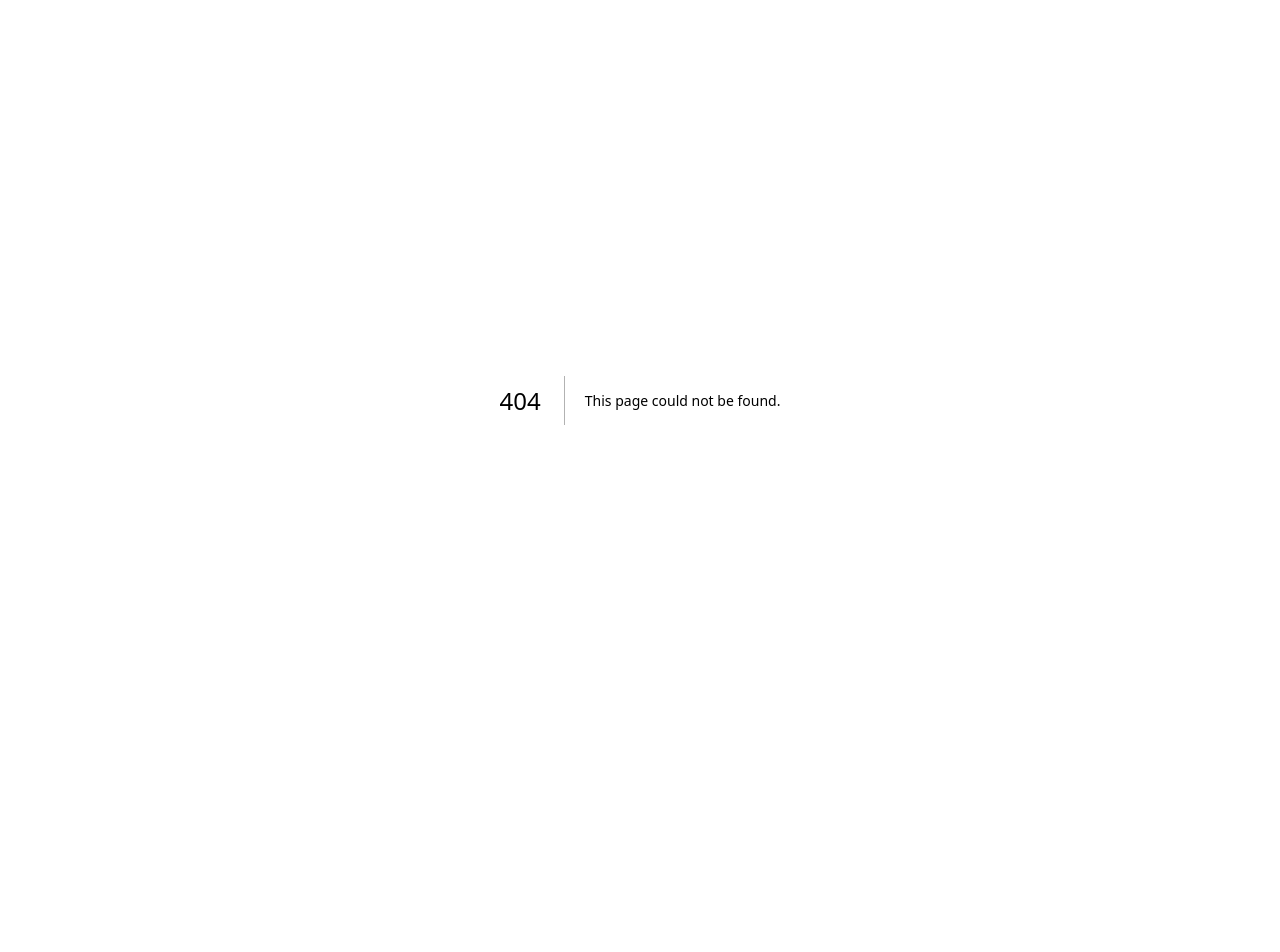
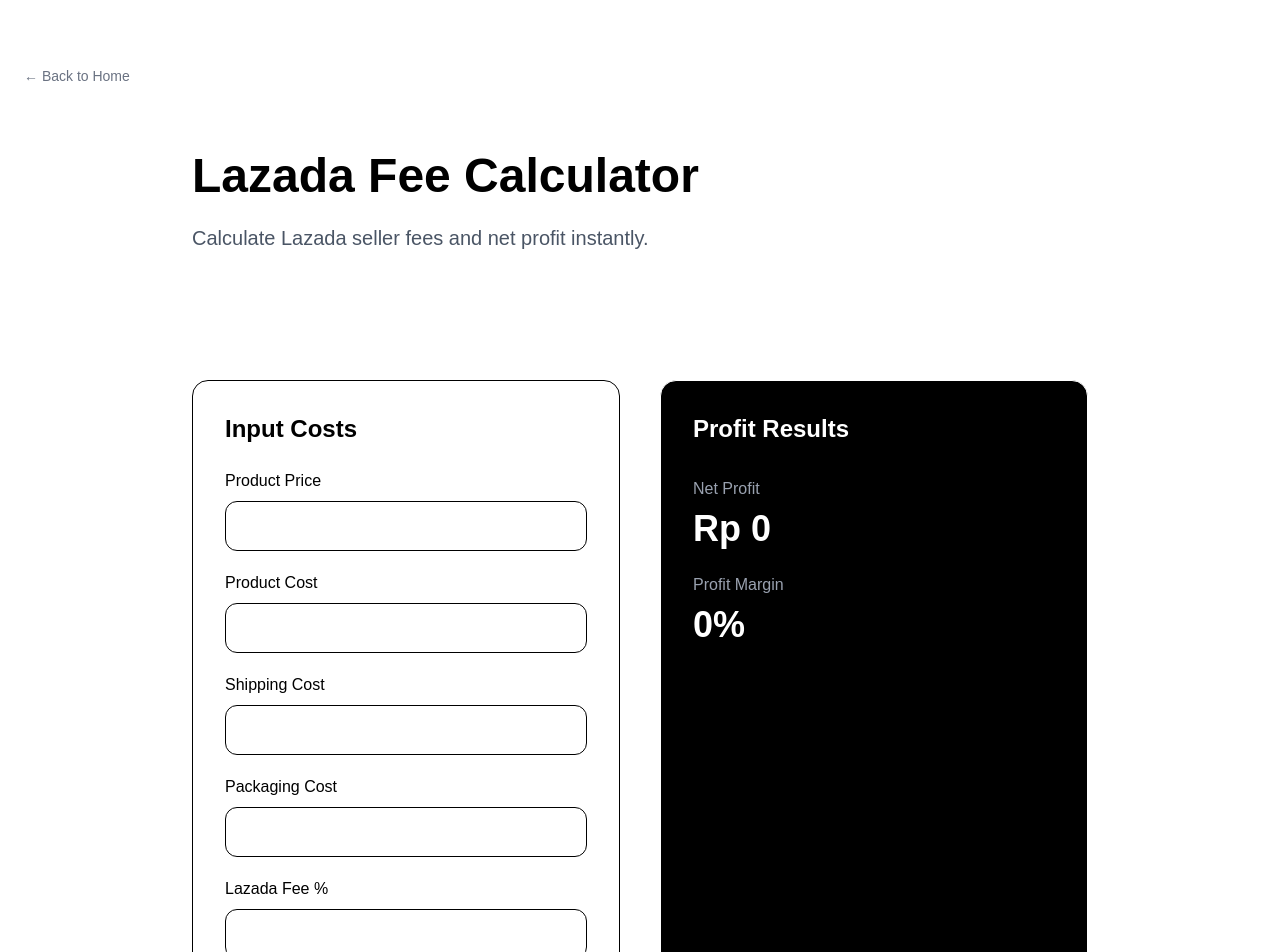
Before and after one commit to williamfeng0313/indo-seller-tools, a Next.js app: page /tools/lazada-fee-calculator in a window 1280 px wide. Before the commit this address had no page. Shown: the top 952 px of the page. Before the commit the page ends 800 px from the top, so only its background shows below. Built offline with nearby package versions, Linux system fonts and the light colour scheme.

Commit message:
Add Lazada Fee Calculator

```diff
--- a/app/categories/ecommerce-tools/page.tsx
+++ b/app/categories/ecommerce-tools/page.tsx
@@ -65,6 +65,13 @@
         />
 
 
+        <ToolCard
+           title="Lazada Fee Calculator"
+           description="Calculate Lazada seller fees instantly."
+           href="/tools/lazada-fee-calculator"
+        />
+
+
 
       </section>
 
--- a/app/page.tsx
+++ b/app/page.tsx
@@ -92,6 +92,13 @@
       />
 
 
+        <ToolCard
+          title="Lazada Fee Calculator"
+          description="Calculate Lazada seller fees instantly."
+          href="/tools/lazada-fee-calculator"
+        />
+
+
 
 
       </section>
--- /dev/null
+++ b/app/tools/lazada-fee-calculator/page.tsx
@@ -0,0 +1,212 @@
+
+"use client";
+import ToolHero from "../../components/ToolHero";
+import Link from "next/link";
+import { useState } from "react";
+
+export default function LazadaFeeCalculator() {
+const [price, setPrice] = useState(0);
+const [productCost, setProductCost] = useState(0);
+const [shippingCost, setShippingCost] = useState(0);
+const [packagingCost, setPackagingCost] = useState(0);
+const [feePercent, setFeePercent] = useState(0);
+
+const LazadaFee = (price * feePercent) / 100;
+
+const totalCost =
+  productCost +
+  shippingCost +
+  packagingCost +
+  LazadaFee;
+
+const profit = price - totalCost;
+
+const margin =
+  price > 0 ? ((profit / price) * 100).toFixed(1) : 0;
+
+
+
+  return (
+    <main className="min-h-screen bg-white text-black px-6 py-16">
+
+      <Link
+      href="/"
+      className="text-sm text-gray-500 hover:text-black"
+      >
+      ← Back to Home
+      </Link>
+
+      {/* Hero */}
+
+      <ToolHero
+        title="Lazada Fee Calculator"
+        description="Calculate Lazada seller fees and net profit instantly."
+      />
+
+      {/* Calculator */}
+      <section className="max-w-4xl mx-auto mt-16 grid md:grid-cols-2 gap-10">
+
+        {/* Inputs */}
+        <div className="border rounded-2xl p-8">
+
+          <h2 className="text-2xl font-semibold mb-6">
+            Input Costs
+          </h2>
+
+
+<div className="space-y-5">
+
+  <div>
+    <label className="block mb-2 font-medium">
+      Product Price
+    </label>
+
+    <input
+      type="number"
+      className="w-full border rounded-xl px-4 py-3"
+      onChange={(e) => setPrice(Number(e.target.value))}
+    />
+  </div>
+
+  <div>
+    <label className="block mb-2 font-medium">
+      Product Cost
+    </label>
+
+    <input
+      type="number"
+      className="w-full border rounded-xl px-4 py-3"
+      onChange={(e) => setProductCost(Number(e.target.value))}
+    />
+  </div>
+
+  <div>
+    <label className="block mb-2 font-medium">
+      Shipping Cost
+    </label>
+
+    <input
+      type="number"
+      className="w-full border rounded-xl px-4 py-3"
+      onChange={(e) => setShippingCost(Number(e.target.value))}
+    />
+  </div>
+
+  <div>
+    <label className="block mb-2 font-medium">
+      Packaging Cost
+    </label>
+
+    <input
+      type="number"
+      className="w-full border rounded-xl px-4 py-3"
+      onChange={(e) => setPackagingCost(Number(e.target.value))}
+    />
+  </div>
+
+  <div>
+    <label className="block mb-2 font-medium">
+      Lazada Fee %
+    </label>
+
+    <input
+      type="number"
+      className="w-full border rounded-xl px-4 py-3"
+      onChange={(e) => setFeePercent(Number(e.target.value))}
+    />
+  </div>
+
+</div>
+
+</div>
+        {/* Results */}
+        <div className="border rounded-2xl p-8 bg-black text-white">
+
+          <h2 className="text-2xl font-semibold mb-8">
+            Profit Results
+          </h2>
+
+          <div className="space-y-6">
+
+            <div>
+              <p className="text-gray-400">
+                Net Profit
+              </p>
+
+              <h3 className="text-4xl font-bold mt-2">
+                Rp {profit}
+              </h3>
+            </div>
+
+            <div>
+              <p className="text-gray-400">
+                Profit Margin
+              </p>
+
+              <h3 className="text-4xl font-bold mt-2">
+                {margin}%
+              </h3>
+            </div>
+
+          </div>
+        </div>
+
+      </section>
+
+      {/* SEO Content */}
+      <section className="max-w-4xl mx-auto mt-24">
+
+        <h2 className="text-3xl font-bold">
+        How Lazada Fees Work
+        </h2>
+
+        <p className="mt-6 text-gray-700 leading-8">
+        Lazada sellers in Indonesia must calculate
+        platform commissions, shipping fees and operational
+        costs carefully to maintain strong profit margins.
+
+        Many ecommerce businesses underestimate hidden
+        marketplace fees and reduce long-term profitability.
+
+        </p>
+
+      </section>
+
+      {/* FAQ */}
+      <section className="max-w-4xl mx-auto mt-24">
+
+        <h2 className="text-3xl font-bold">
+          Frequently Asked Questions
+        </h2>
+
+        <div className="mt-10 space-y-8">
+
+          <div>
+            <h3 className="text-xl font-semibold">
+            How much does Lazada charge sellers?
+            </h3>
+
+            <p className="mt-2 text-gray-600">
+            Lazada charges marketplace fees depending on
+            category, promotions and seller programs.
+            </p>
+          </div>
+
+          <div>
+            <h3 className="text-xl font-semibold">
+            How can sellers improve Lazada profit margins?
+            </h3>
+
+            <p className="mt-2 text-gray-600">
+            Sellers can increase profits by reducing shipping,
+            packaging and platform-related expenses.
+            </p>
+          </div>
+
+        </div>
+
+      </section>
+
+    </main>
+  );
+}
```
